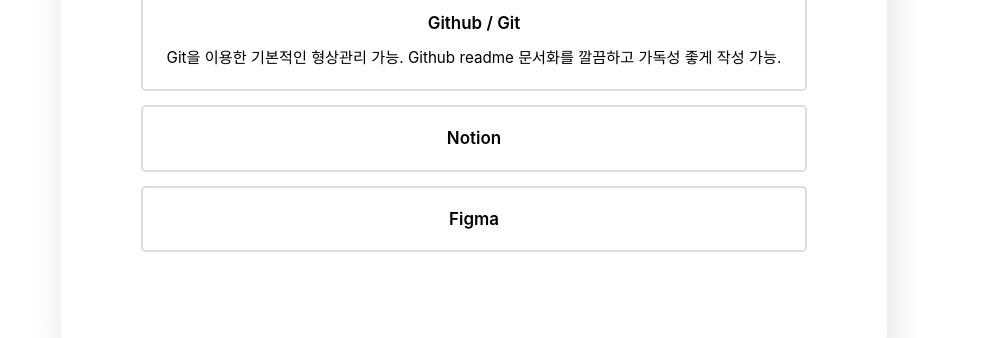
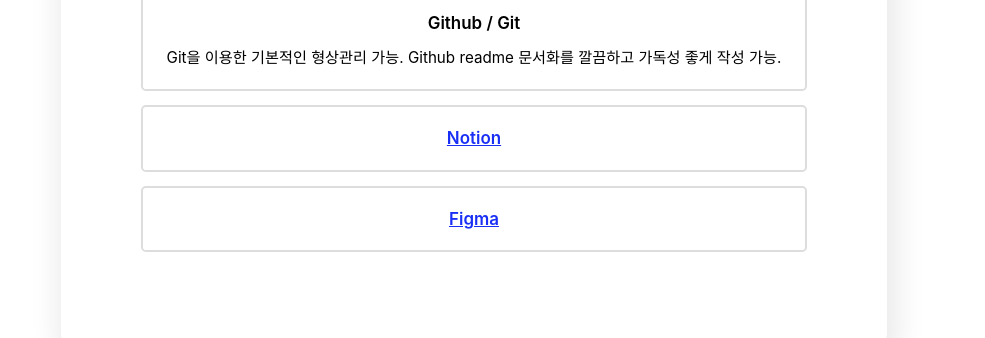
Before and after one commit to injilee/Portfolio, a React (Create React App) app: page / in a window 1280 px wide. Shown: the part 1600-1938 px from the top of the page, without its empty margins (166-1151 px from the left). Built offline with nearby package versions, Linux system fonts and the light colour scheme; a web font is replaced by a local one.

Commit message:
add : a tag target blank

```diff
--- a/src/components/skills.jsx
+++ b/src/components/skills.jsx
@@ -17,17 +17,23 @@
                   <S.SkillListItem>
                      <span>HTML5 / CSS3</span>
                      <p>
-                        SEO 방법을 숙지하여 프로젝트(<a href="http://chaunglimkim.shop/">natural-archive</a>) 배포 했을
-                        때 검색 시 도메인이 상위에 노출된 경험 있음. 시멘틱 태그를 사용한 마크업으로 필요한 태그들만
-                        사용 가능. 웹 접근성과 웹 표준성에 맞춰 코드 작성 가능. 디자인 시안을 화면에 그대로 반응형웹
-                        구현 가능.
+                        SEO 방법을 숙지하여 프로젝트(
+                        <a href="http://chaunglimkim.shop/" target="blank">
+                           natural-archive
+                        </a>
+                        ) 배포 했을 때 검색 시 도메인이 상위에 노출된 경험 있음. 시멘틱 태그를 사용한 마크업으로 필요한
+                        태그들만 사용 가능. 웹 접근성과 웹 표준성에 맞춰 코드 작성 가능. 디자인 시안을 화면에 그대로
+                        반응형웹 구현 가능.
                      </p>
                   </S.SkillListItem>
                   <S.SkillListItem>
                      <span>Javascript</span>
                      <p>
                         async/await로 비동기처리 가능. class를 이용해 객체 생성 및 활용 가능. fetch, axios로 HTTP 통신
-                        가능하며 실무에서 배포한 경험 함께 있음(<a href="https://github.com/injilee/kcc2023">kcc2023</a>
+                        가능하며 실무에서 배포한 경험 함께 있음(
+                        <a href="https://github.com/injilee/kcc2023" target="blank">
+                           kcc2023
+                        </a>
                         ). DOM 조작 가능. 자바스크립트 라이브러리 활용 가능
                      </p>
                   </S.SkillListItem>
@@ -58,10 +64,21 @@
                      <p>Git을 이용한 기본적인 형상관리 가능. Github readme 문서화를 깔끔하고 가독성 좋게 작성 가능.</p>
                   </S.ToolListItem>
                   <S.ToolListItem>
-                     <span>Notion</span>
+                     <span>
+                        <a href="https://www.notion.so/injilee/0c2f1377919f4914ac7a610511996dbf?pvs=4" target="blank">
+                           Notion
+                        </a>
+                     </span>
                   </S.ToolListItem>
                   <S.ToolListItem>
-                     <span>Figma</span>
+                     <span>
+                        <a
+                           href=" https://www.figma.com/file/bJw1NTXv4aV3b7yTJdUwwN/Artbook-Lion?type=design&node-id=0%3A1&mode=design&t=uFwos7CsMEXfsVNP-1"
+                           target="blank"
+                        >
+                           Figma
+                        </a>
+                     </span>
                   </S.ToolListItem>
                </S.ToolList>
             </S.SkillContainer>
--- a/src/styles/component/Skills.jsx
+++ b/src/styles/component/Skills.jsx
@@ -86,6 +86,11 @@
    span {
       font-size: 1.06rem;
       font-weight: 600;
+
+      a {
+         color: var(--blue-color);
+         text-decoration: underline;
+      }
    }
 
    p {
```
